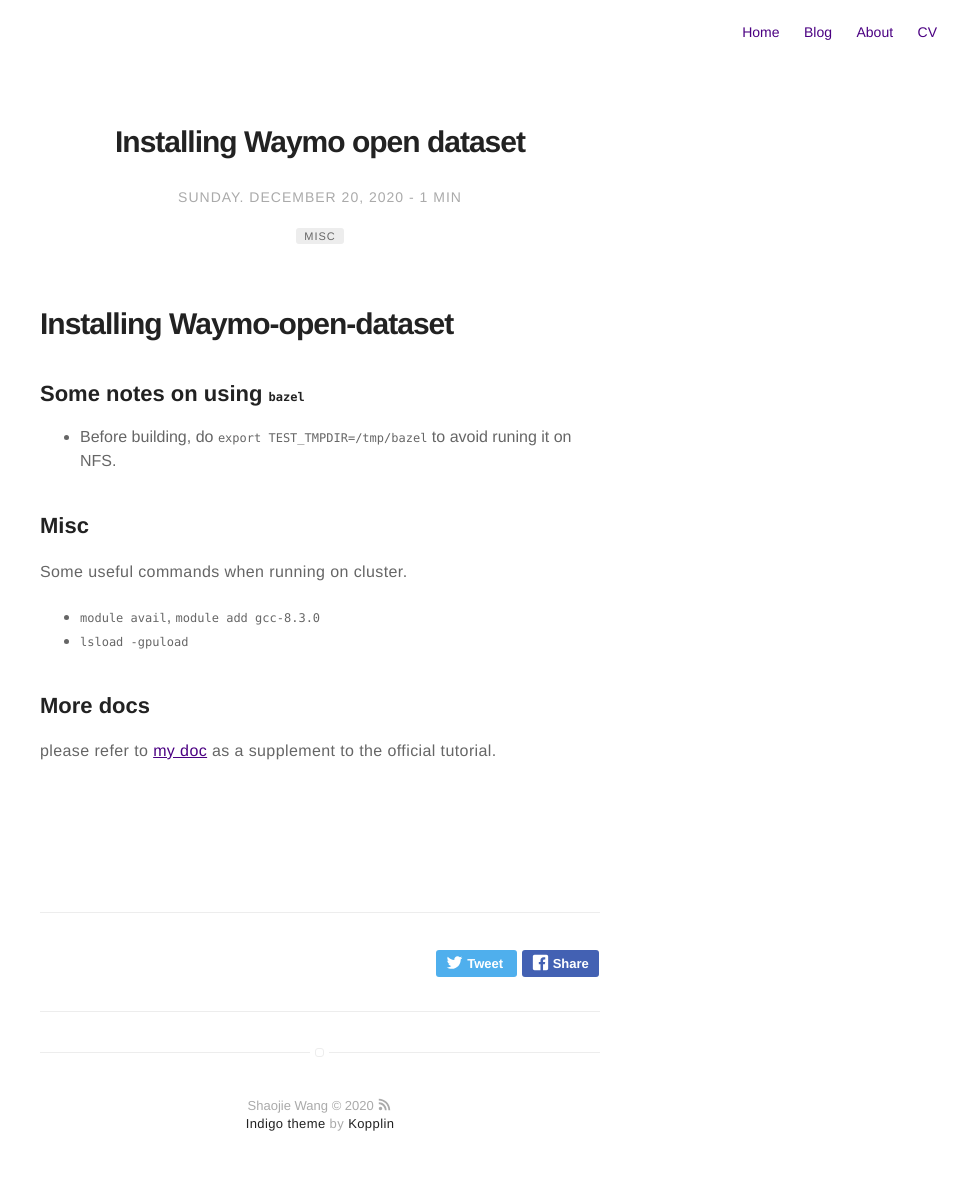
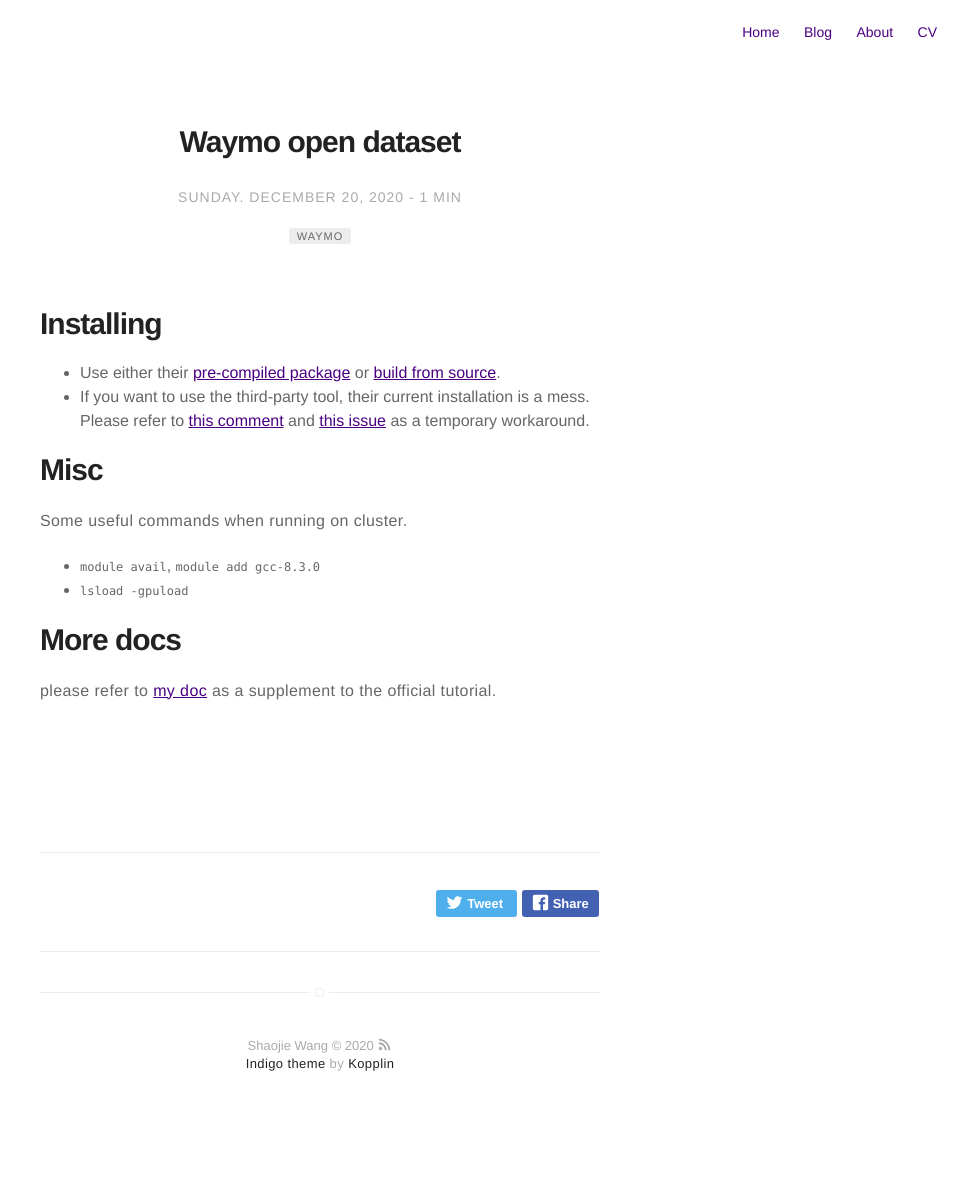
Before and after one commit to Jossome/jossome.github.io, a Jekyll site: the page built from _posts/2020-12-20-waymo-config.markdown, in a window 1280 px wide. Shown: the whole page, without its empty margins (320-1280 px from the left). Built offline with Jekyll 4.4.1, drawn with Linux system fonts in a browser that asks for light colours; after the commit the page ends 1135 px from its top, so only the background shows below that.

Commit message:
Update 2020-12-20-waymo-config.markdown

```diff
--- a/_posts/2020-12-20-waymo-config.markdown
+++ b/_posts/2020-12-20-waymo-config.markdown
@@ -1,26 +1,25 @@
 ---
-title: "Installing Waymo open dataset"
+title: "Waymo open dataset"
 layout: post
 date: 2020-12-20 16:17
-tag: misc
+tag: waymo
 image: https://koppl.in/indigo/assets/images/jekyll-logo-light-solid.png
 headerImage: false
 projects: true
 hidden: false # don't count this post in blog pagination
-description: "How to correctly configure waymo dataset installation."
+description: "Something about working on waymo dataset."
 category: blog
 author: Joss
 externalLink: false
 ---
-# Installing Waymo-open-dataset
+# Installing
+- Use either their [pre-compiled package](https://pypi.org/project/waymo-open-dataset-tf-2-2-0/) or [build from source](https://github.com/waymo-research/waymo-open-dataset/tree/master/pip_pkg_scripts).
+- If you want to use the third-party tool, their current installation is a mess. Please refer to [this comment](https://github.com/waymo-research/waymo-open-dataset/issues/146#issuecomment-747871191) and [this issue](https://github.com/waymo-research/waymo-open-dataset/issues/236) as a temporary workaround.
 
-## Some notes on using `bazel`
-- Before building, do `export TEST_TMPDIR=/tmp/bazel` to avoid runing it on NFS.
-
-## Misc
+# Misc
 Some useful commands when running on cluster.
 - `module avail`, `module add gcc-8.3.0`
 - `lsload -gpuload`
 
-## More docs
+# More docs
 please refer to [my doc](https://github.com/Jossome/Waymo-open-dataset-document) as a supplement to the official tutorial.
```
